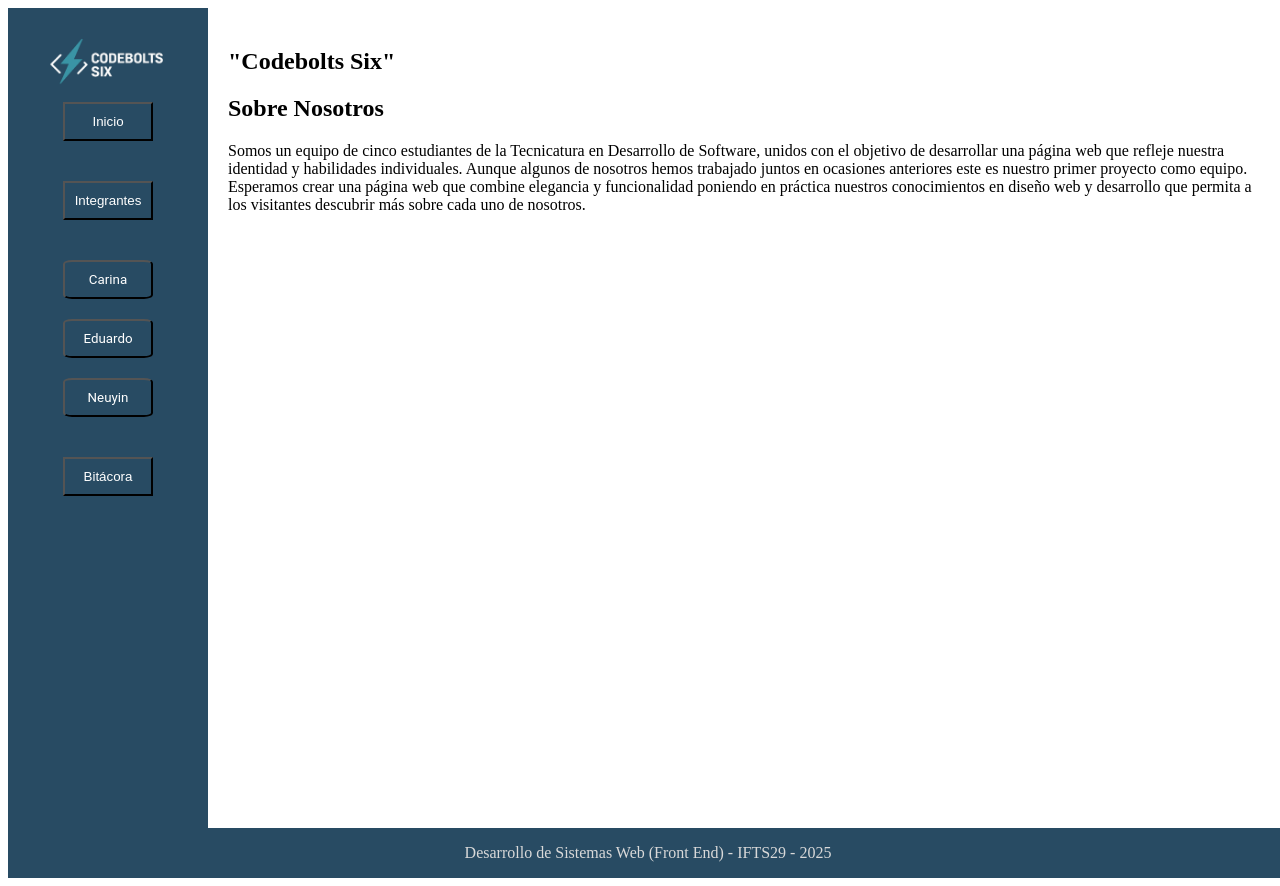
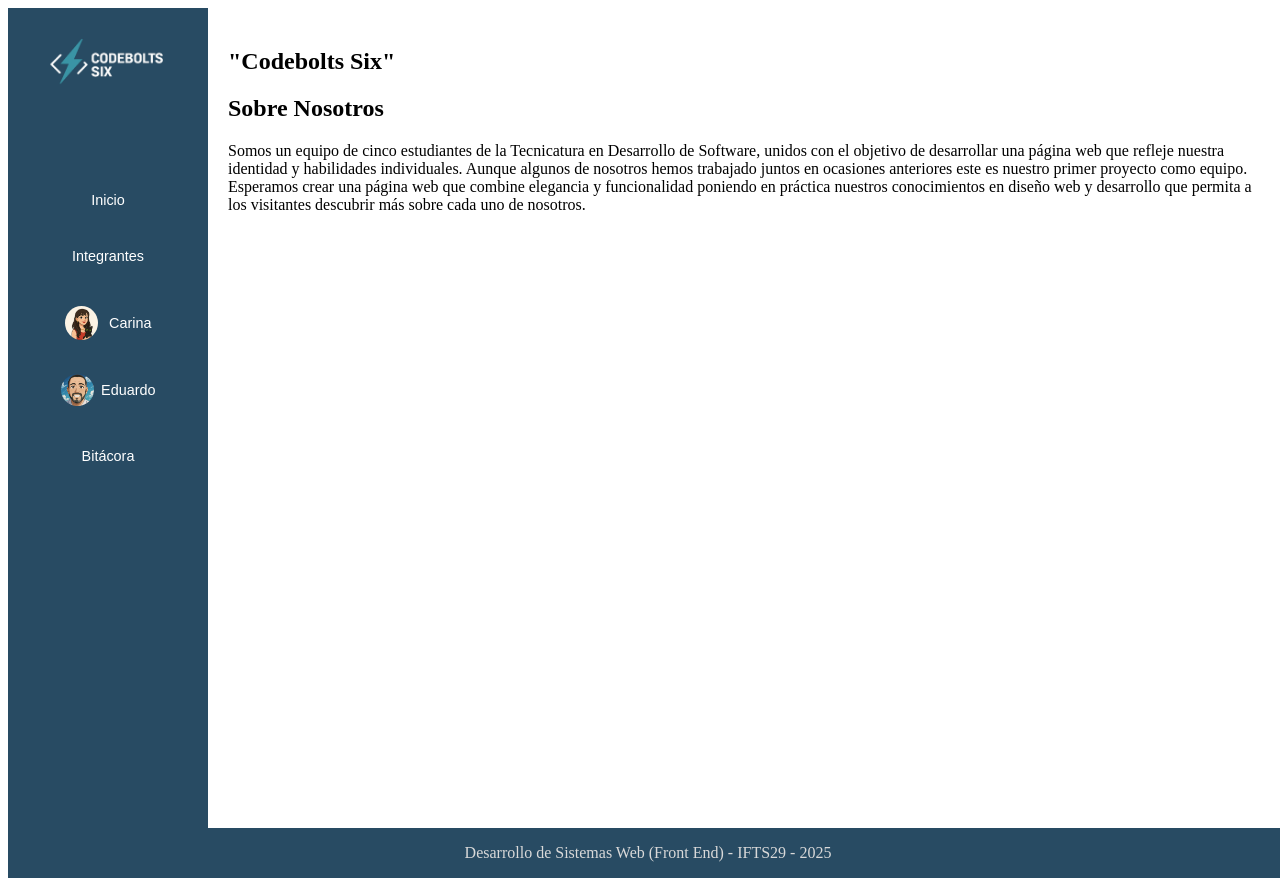
Before and after one commit to eduardo-mendiola/tp2-codebolts-six, a React (Vite) app: page / in a window 1280 px wide. Both pictures are taken after a click on the button "Integrantes". Built offline with nearby package versions, Linux system fonts and the light colour scheme.

Commit message:
Se creó nuevo Componente MemberButton para Sidebar

```diff
--- a/src/components/DropDownMenu.css
+++ b/src/components/DropDownMenu.css
@@ -2,13 +2,6 @@
 .dropdown-menu{
     display: flex;
     flex-direction: column;
-    gap: 20px;
+    gap: 10px;
+    align-items: center;
 }
-.dropdown-menu button{
-
-  border-radius: 10%;
-  background-color: var(--color-encabezado);
-  color: var(--color-fondo);
-  font-family: var(--fuente-texto);
-  padding: 10px;
-}
--- a/src/components/DropDownMenu.jsx
+++ b/src/components/DropDownMenu.jsx
@@ -1,13 +1,15 @@
 import React from 'react';
 import './DropDownMenu.css';
+import MemberButton from './MemberButton';
+import imgCar from '../assets/car.png';
+import imgEdu from '../assets/eduardo.webp';
 
 
 export default function DropDownMenu({setPage}) {
   return (
     <div className="dropdown-menu">
-      <button onClick={() => setPage('Carina')}>Carina</button>
-      <button onClick={() => setPage('Eduardo')}>Eduardo</button>
-      <button onClick={() => setPage('Neuyin')}>Neuyin</button>
+      <MemberButton imgsrc={imgCar} name='Carina' onClick={() => setPage('Carina')}/>
+      <MemberButton imgsrc={imgEdu} name='Eduardo' onClick={() => setPage('Eduardo')}/>
     </div>
   );
 }
--- /dev/null
+++ b/src/components/MemberButton.css
@@ -0,0 +1,20 @@
+.member-button{
+  display: flex;
+  align-items: center;
+  background-color: transparent;
+  border:none;
+  width: 65%;
+  cursor: pointer;
+  justify-content: space-evenly;
+}
+.member-img-container{
+    width: 30%;
+    height: 90%;
+    border-radius: 50%;
+    overflow: hidden;
+}
+.member-img{
+  width: 100%;
+  height: 100%;
+  object-fit: cover;
+}
--- /dev/null
+++ b/src/components/MemberButton.jsx
@@ -0,0 +1,12 @@
+import '../components/MemberButton.css';
+
+export default function MemberButton({imgsrc, name, onClick}){
+    return(
+        <button className='member-button' onClick={onClick}>
+            <div className='member-img-container'>
+                <img src={imgsrc} alt={name} className='member-img'/>
+            </div>
+            <a className='member-name'>{name}</a>
+        </button>
+    );
+}
--- a/src/components/Sidebar.css
+++ b/src/components/Sidebar.css
@@ -8,6 +8,7 @@
   align-items: center;
   padding-top: 20px;
   font-family: var(--fuente-texto);
+  gap: 10%;
 }
 
 .logo {
@@ -19,7 +20,7 @@
 .nav-links {
   display: flex;
   flex-direction: column;
-  gap: 40px;
+  gap: 20px;
 }
 
 .nav-links button {
@@ -27,6 +28,8 @@
   color: var(--color-fondo);
   text-decoration: none;
   padding: 10px;
+  border: none;
+  font-size: 0.9rem;
 }
 
 .nav-links button:hover {
```
Also changed, not shown: src/assets/car.png (added), src/assets/eduardo.webp (added).
